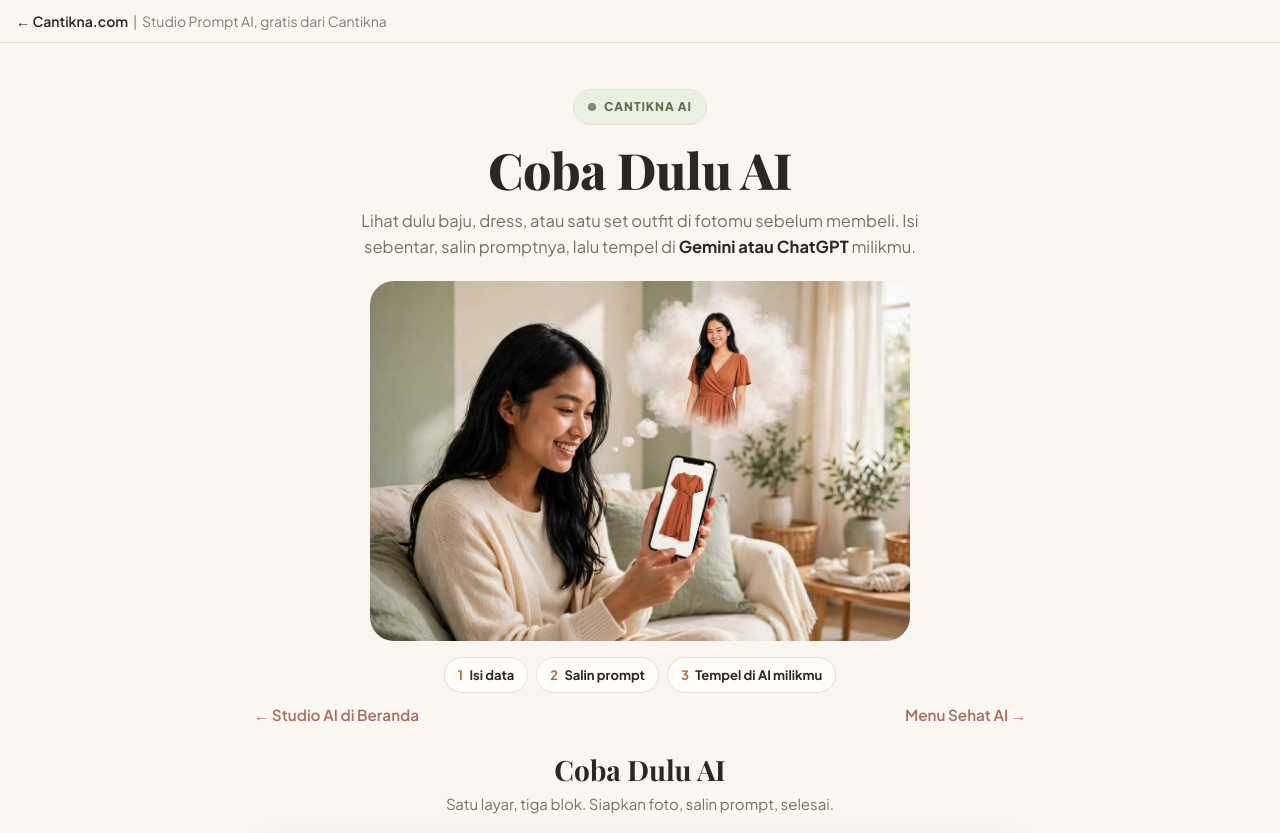
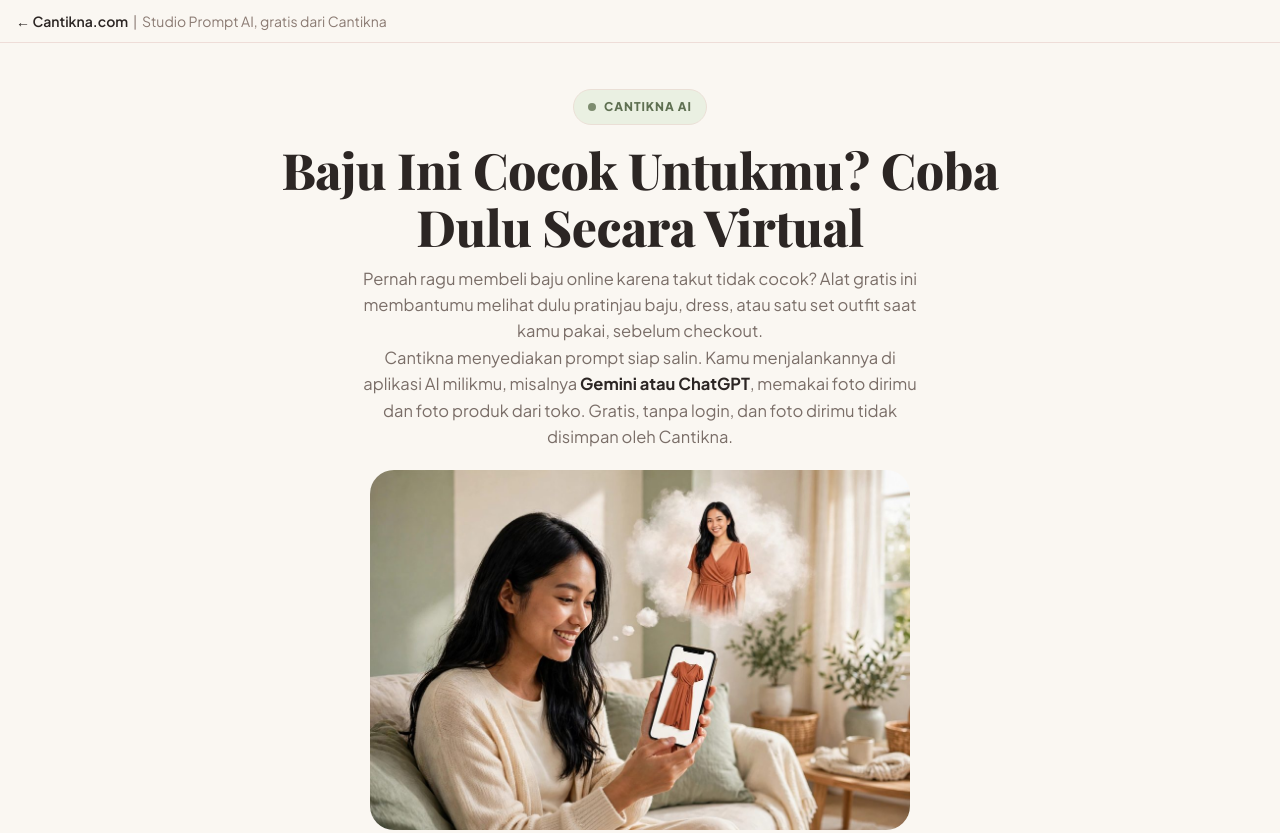
Before and after one commit to cantiknacom/cantikna, a plain HTML site: page studio-prompt/coba-dulu/index.html in a window 1280 px wide. Shown: the top 833 px of the page. Drawn offline with nearby package versions, Linux system fonts and the light colour scheme.

Commit message:
Coba Dulu: judul halaman lebih jelas dan penjelasan pembuka di awal

```diff
--- a/studio-prompt/coba-dulu/index.html
+++ b/studio-prompt/coba-dulu/index.html
@@ -209,8 +209,9 @@ details.fold[open ] summary .chev{transform:rotate(180deg)}
 
   <header class="hero">
     <span class="top-badge"><i></i> Cantikna AI</span>
-    <h1>Coba Dulu AI</h1>
-    <p>Lihat dulu baju, dress, atau satu set outfit di fotomu sebelum membeli. Isi sebentar, salin promptnya, lalu tempel di <strong>Gemini atau ChatGPT</strong> milikmu.</p>
+    <h1>Baju Ini Cocok Untukmu? Coba Dulu Secara Virtual</h1>
+    <p>Pernah ragu membeli baju online karena takut tidak cocok? Alat gratis ini membantumu melihat dulu pratinjau baju, dress, atau satu set outfit saat kamu pakai, sebelum checkout.</p>
+    <p>Cantikna menyediakan prompt siap salin. Kamu menjalankannya di aplikasi AI milikmu, misalnya <strong>Gemini atau ChatGPT</strong>, memakai foto dirimu dan foto produk dari toko. Gratis, tanpa login, dan foto dirimu tidak disimpan oleh Cantikna.</p>
     <div class="hero-illus" style="max-width:540px"><img src="/assets/coba-dulu-browsing.jpg" alt="Wanita sedang memilih baju di ponsel sambil membayangkan dirinya memakai dress itu" style="width:100%;height:auto;display:block;border-radius:24px" /></div>
     <div class="mini-steps" aria-label="Ringkas cara pakai">
       <span><b>1</b> Isi data</span>
```
